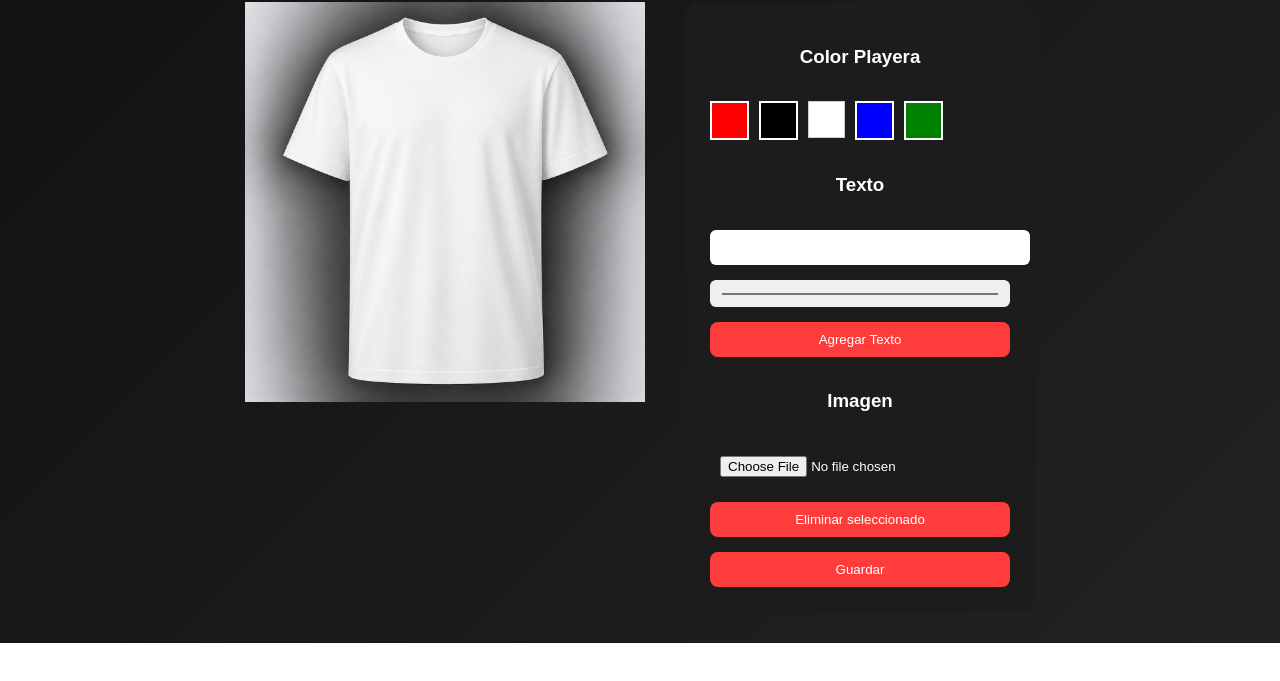
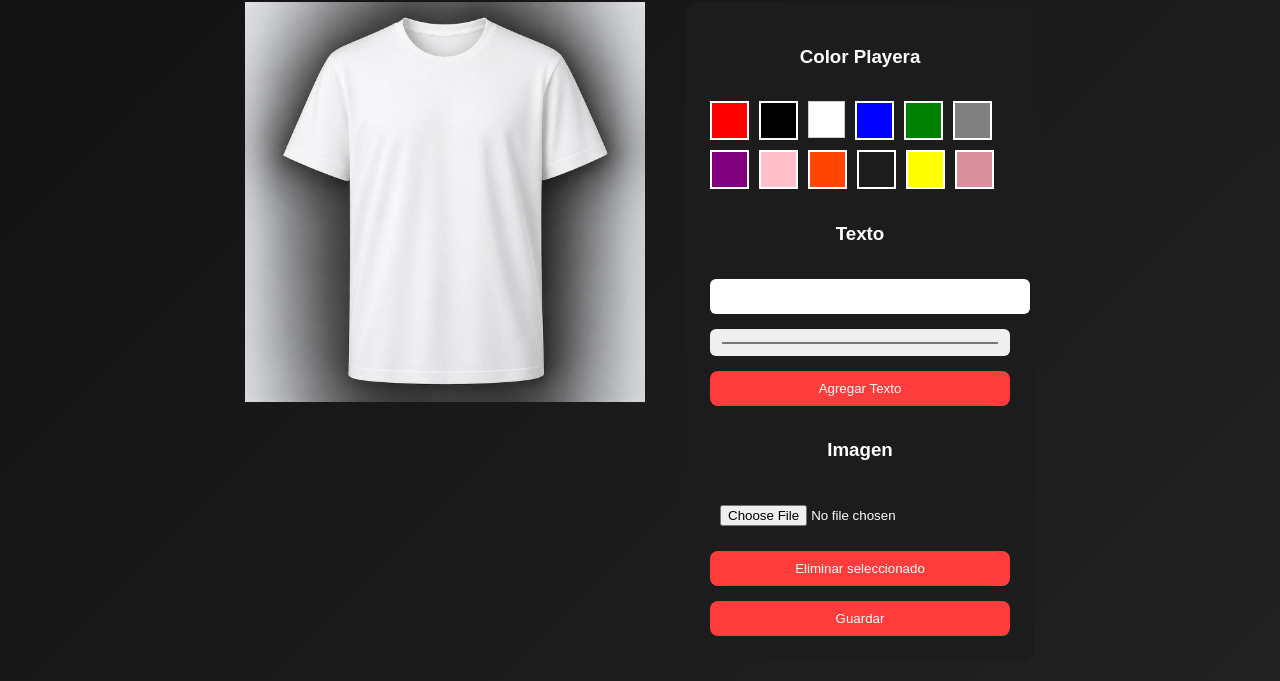
Before and after one commit to eduardowear/WearYourWay, a plain HTML site: page diseño.html in a window 1280 px wide. Shown: the part 157-838 px from the top of the page. Before the commit the page ends 800 px from the top, so only its background shows below. Drawn offline with nearby package versions, Linux system fonts and the light colour scheme.

Commit message:
colores actualizados

```diff
--- a/diseño.html
+++ b/diseño.html
@@ -41,6 +41,14 @@
                     <div class="color-box" style="background:white; border:1px solid #ccc" onclick="changeShirtColor('blanca')"></div>
                     <div class="color-box" style="background:blue" onclick="changeShirtColor('azul')"></div>
                     <div class="color-box" style="background: green;" onclick="changeShirtColor('verde')"></div>
+                    <div class="color-box" style="background: gray;" onclick="changeShirtColor('gris')"></div>
+                    <div class="color-box" style="background: purple;" onclick="changeShirtColor('morado')"></div>
+                    <div class="color-box" style="background: pink;" onclick="changeShirtColor('rosa')"></div>
+                    <div class="color-box" style="background: orangered;" onclick="changeShirtColor('naranja')"></div>
+                    <div class="color-box" style="background: blue lightblue;" onclick="changeShirtColor('azul claro')"></div>
+                    <div class="color-box" style="background: yellow;" onclick="changeShirtColor('amarillo')"></div>
+                    <div class="color-box" style="background: rgb(216, 144, 156);" onclick="changeShirtColor('rosa mexicano')"></div>
+
                 </div>
 
                 <h3>Texto</h3>
```
